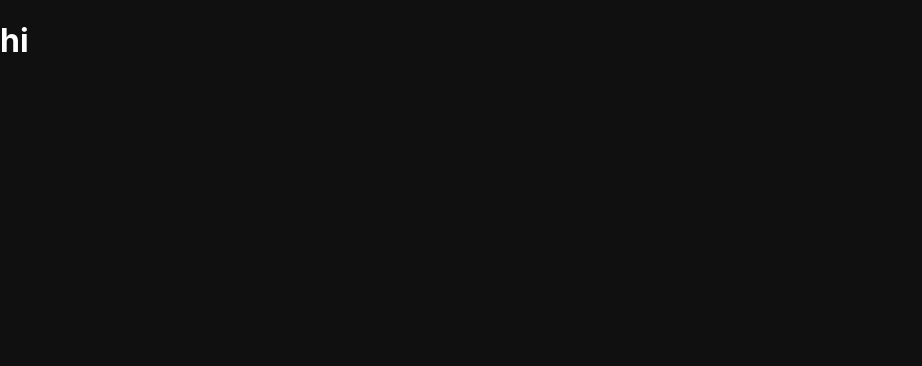
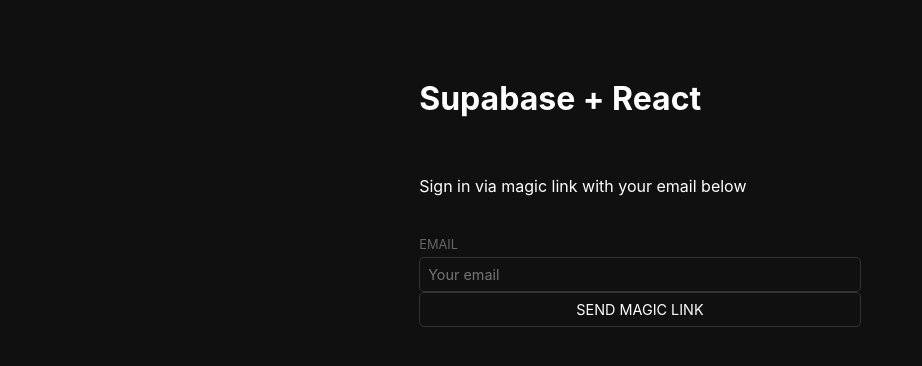
Before and after one commit to EfrainAD/Supabase-Auth, a React (Create React App) app: page / in a window 1280 px wide. Shown: the top 366 px of the page, without its empty margins (0-922 px from the left). Built offline with nearby package versions, Linux system fonts and the light colour scheme; no server answers.

Commit message:
added auth and user components and the sopabase to app.js

```diff
--- a/src/App.js
+++ b/src/App.js
@@ -1,9 +1,29 @@
-function App() {
-  return (
-    <div className="App">
-      <h1>hi</h1>
-    </div>
-  );
+import './index.css'
+import { useState, useEffect } from 'react'
+import { supabase } from './supabaseClient'
+import Auth from './Auth'
+import Account from './Account'
+
+export default function App() {
+   const [session, setSession] = useState(null)
+
+   useEffect(() => {
+      supabase.auth.getSession().then(({ data: { session } }) => {
+         setSession(session)
+      })
+
+      supabase.auth.onAuthStateChange((_event, session) => {
+         setSession(session)
+      })
+   }, [])
+
+   return (
+         <div className="container" style={{ padding: '50px 0 100px 0' }}>
+            {!session ?
+               <Auth />
+               :
+               <Account key={session.user.id} session={session} />
+            }
+         </div>
+   )
 }
-
-export default App;
```
